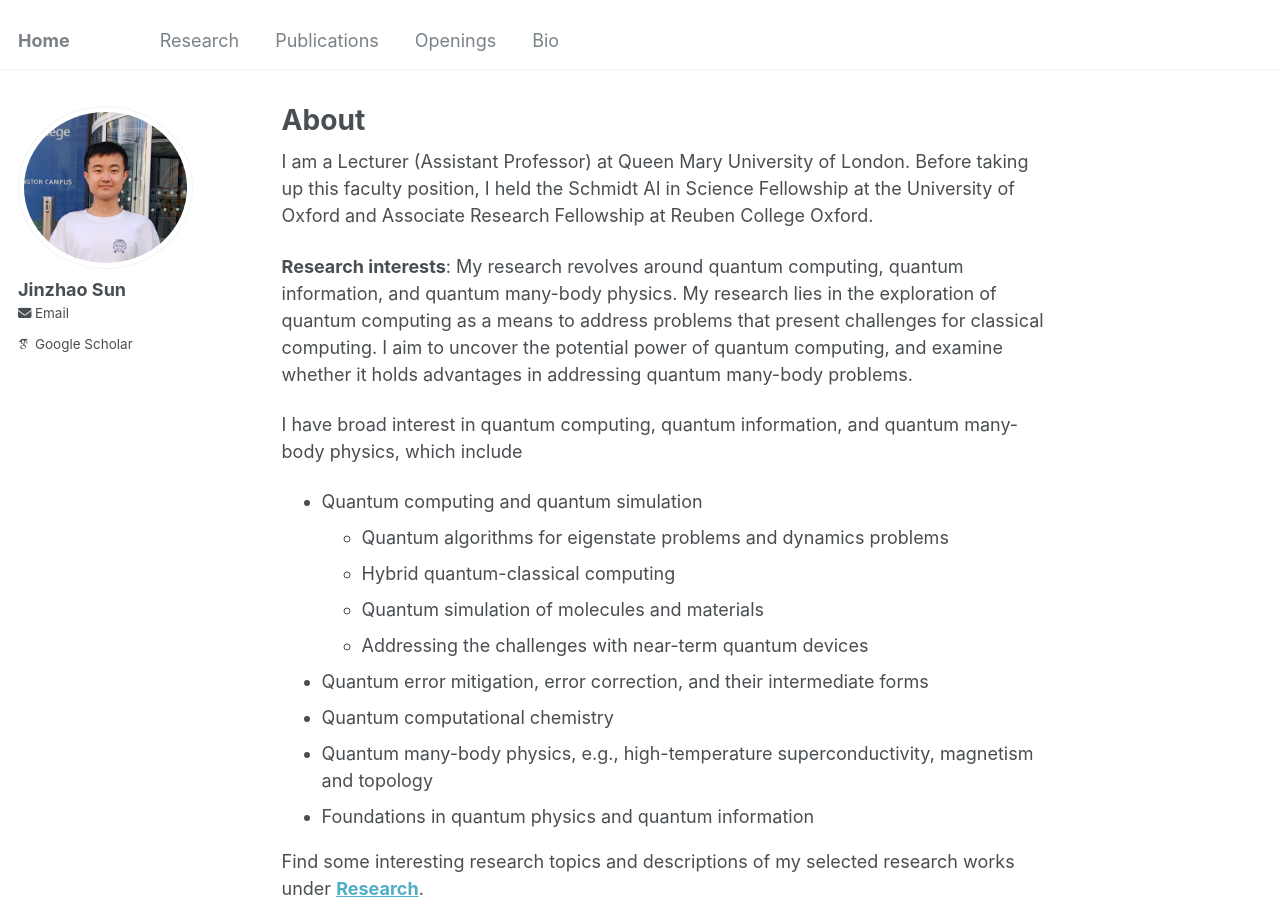
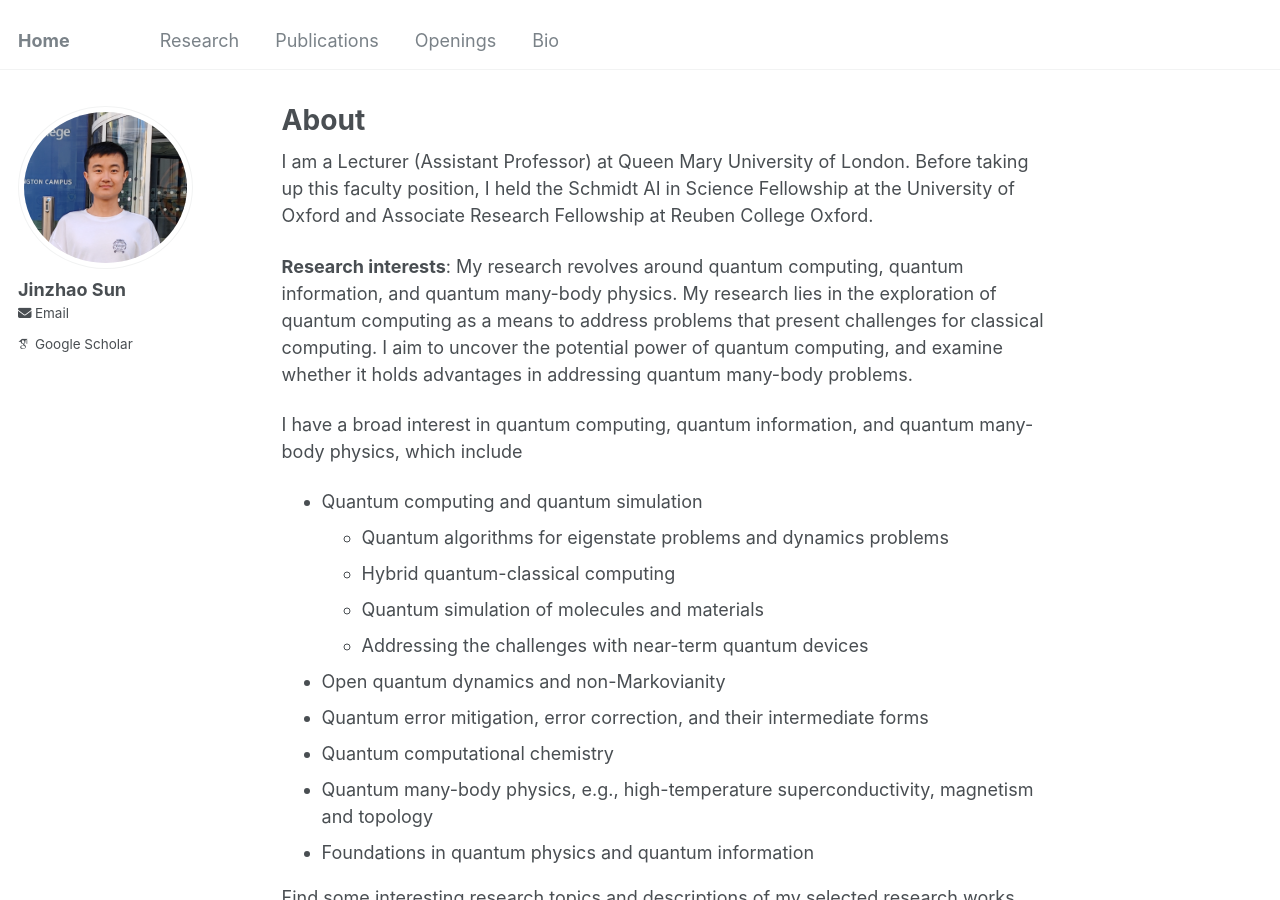
Before and after one commit to jinzhao-sun/jinzhao-sun.github.io, a Jekyll site: the page built from _pages/about.md, in a window 1280 px wide and 900 px high. Built offline with Jekyll 4.4.1, drawn with Linux system fonts in a browser that asks for light colours; some web fonts are replaced.

Commit message:
Update about.md

```diff
--- a/_pages/about.md
+++ b/_pages/about.md
@@ -11,12 +11,13 @@ I am a Lecturer (Assistant Professor) at Queen Mary University of London. Before
 
 **Research interests**: My research revolves around quantum computing, quantum information, and quantum many-body physics. My research lies in the exploration of quantum computing as a means to address problems that present challenges for classical computing. I aim to uncover the potential power of quantum computing, and examine whether it holds advantages in addressing quantum many-body problems.
 
-I have broad interest in quantum computing, quantum information, and quantum many-body physics, which include
+I have a broad interest in quantum computing, quantum information, and quantum many-body physics, which include
 * Quantum computing and quantum simulation
   *  Quantum algorithms for eigenstate problems and dynamics problems
   *  Hybrid quantum-classical computing
   *  Quantum simulation of molecules and materials
   *  Addressing the challenges with near-term quantum devices
+* Open quantum dynamics and non-Markovianity
 * Quantum error mitigation, error correction, and their intermediate forms
 * Quantum computational chemistry
 * Quantum many-body physics, e.g., high-temperature superconductivity, magnetism and topology
```
